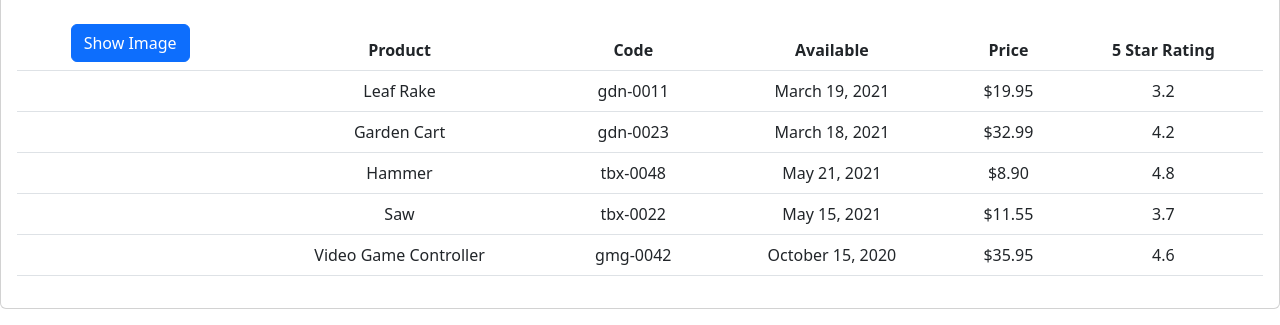
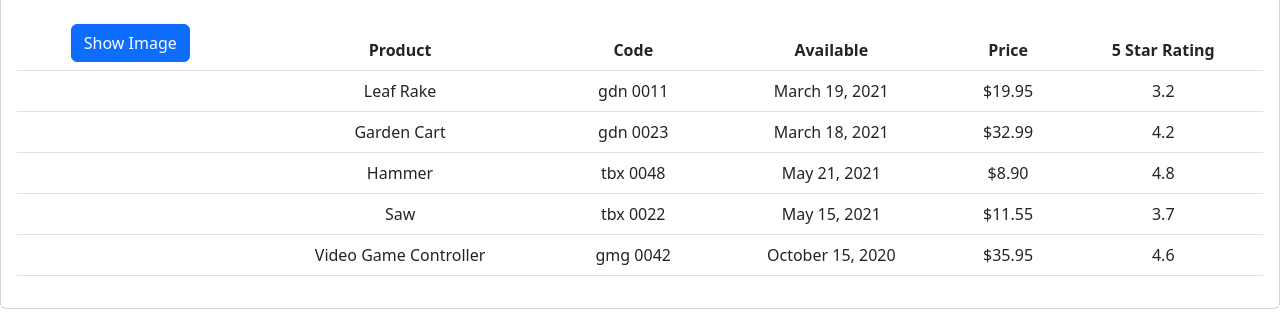
Before and after one commit to kinjal31995/Angular_Start, an Angular app: page / in a window 1280 px wide. Shown: the part 180-505 px from the top of the page. Built offline with nearby package versions, Linux system fonts and the light colour scheme.

Commit message:
custom pipes

```diff
--- a/src/app/app.module.ts
+++ b/src/app/app.module.ts
@@ -4,9 +4,10 @@
 
 import { AppComponent } from './app.component';
 import { ProductListComponent } from './products/product-list.component';
+import { ConvertToSpacePipe } from './shared/convert-to-spaces.pipe';
 
 @NgModule({
-  declarations: [AppComponent, ProductListComponent],
+  declarations: [AppComponent, ProductListComponent, ConvertToSpacePipe],
   bootstrap: [AppComponent],
   imports: [BrowserModule, FormsModule],
 })
--- a/src/app/products/product-list.component.html
+++ b/src/app/products/product-list.component.html
@@ -46,7 +46,9 @@
                 {{ product.productName }}
               </a>
             </td>
-            <td>{{ product.productCode | lowercase }}</td>
+            <td>
+              {{ product.productCode | lowercase | convertToSpaces : "-" }}
+            </td>
             <td>{{ product.releaseDate }}</td>
             <td>{{ product.price | currency : "USD" : "symbol" : "1.2-2" }}</td>
             <td>{{ product.starRating }}</td>
--- a/src/app/products/product-list.component.ts
+++ b/src/app/products/product-list.component.ts
@@ -1,11 +1,11 @@
-import { Component } from '@angular/core';
+import { Component, OnInit } from '@angular/core';
 import { IProduct } from './product';
 @Component({
   selector: 'pm-products',
   templateUrl: './product-list.component.html',
   styleUrls: ['./product-list.component.css'],
 })
-export class ProductListComponent {
+export class ProductListComponent implements OnInit {
   pageTitle: string = 'Product List!';
   imageWidth: number = 50;
   imageMargin: number = 2;
@@ -67,4 +67,8 @@
   toggleImage(): void {
     this.showImage = !this.showImage;
   }
+
+  ngOnInit(): void {
+    console.log('ng init');
+  }
 }
--- /dev/null
+++ b/src/app/shared/convert-to-spaces.pipe.ts
@@ -0,0 +1,10 @@
+import { Pipe, PipeTransform } from '@angular/core';
+
+@Pipe({
+  name: 'convertToSpaces',
+})
+export class ConvertToSpacePipe implements PipeTransform {
+  transform(value: string, character: string) {
+    return value.replace(character, ' ');
+  }
+}
```
